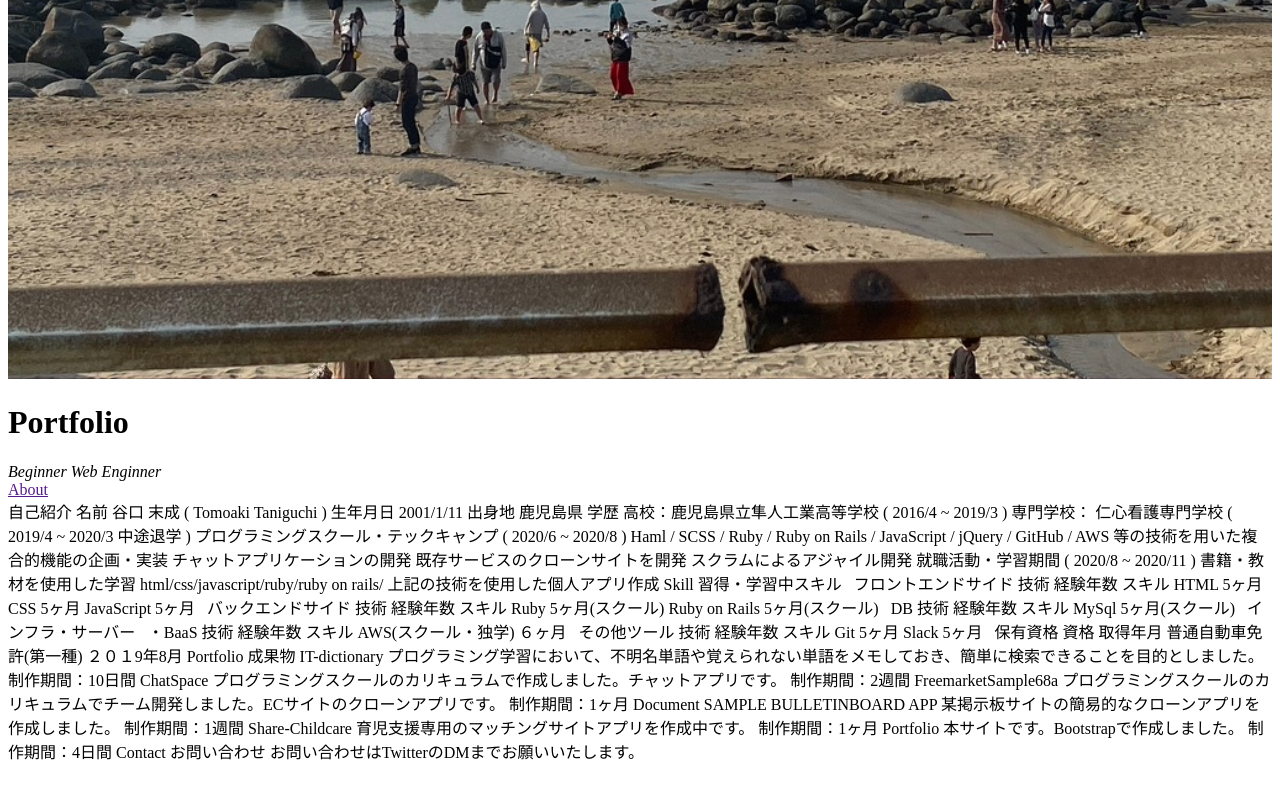
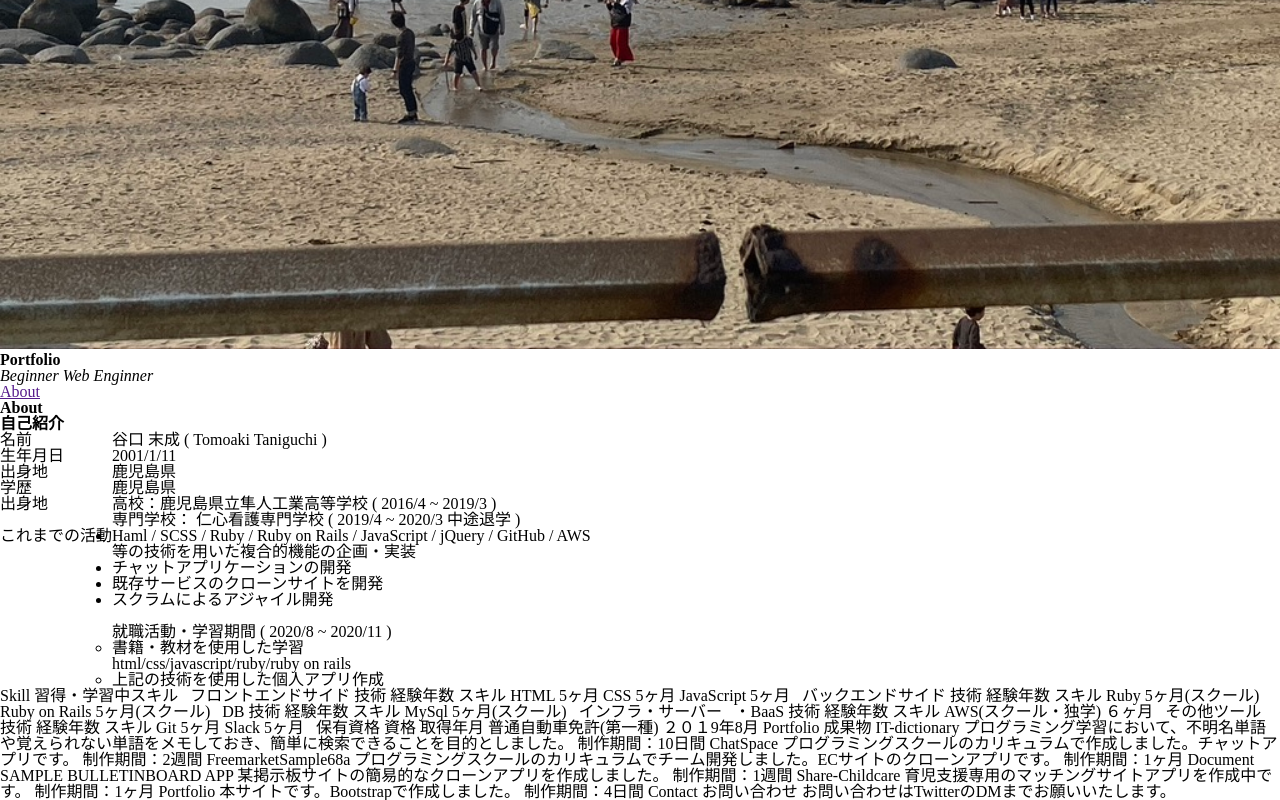
Before and after one commit to tomoaki1169/portfolio, a plain HTML site: page index.html in a window 1280 px wide. Shown: the part 691-1491 px from the top of the page. Before the commit the page ends 1462 px from the top, so only its background shows below. Drawn offline with Linux system fonts and the light colour scheme.

Commit message:
reset css

```diff
--- a/index.html
+++ b/index.html
@@ -42,24 +42,70 @@
       </div>
     </header>
     <!-- section1 -->
-    自己紹介
-    名前	谷口 末成 ( Tomoaki Taniguchi )
-    生年月日	2001/1/11
-    出身地	鹿児島県
-    学歴	高校：鹿児島県立隼人工業高等学校 ( 2016/4 ~ 2019/3 )
-    専門学校： 仁心看護専門学校 ( 2019/4 ~ 2020/3 中途退学 )
+    <section>
+      <div class="container">
+        <div class="row">
+          <div class="about-me">
+            <h5>About</h5>
+            <h2>自己紹介</h2>
+          </div>
+        </div>
+      </div>
+      <div class="container">
+        <div class="introduce">
+          <table class="table1">
+            <tbody>
+              <tr>
+                <td >名前</td>
+                <td >谷口 末成 ( Tomoaki Taniguchi )</td>
+              </tr>
+              <tr>
+                <td >生年月日</td>
+                <td >2001/1/11</td>
+              </tr>
+              <tr>
+                <td >出身地</td>
+                <td >鹿児島県</td>
+              </tr>
+              <tr>
+                <td >学歴</td>
+                <td >鹿児島県</td>
+              </tr>
+              <tr>
+                <td >出身地</td>
+                <td >高校：鹿児島県立隼人工業高等学校 ( 2016/4 ~ 2019/3 )
+                  <br>
+                  専門学校： 仁心看護専門学校 ( 2019/4 ~ 2020/3 中途退学 )</td>
+              </tr>
+              <tr>
+                <td >これまでの活動</td>
+                <td ><ul>
+                  <li>Haml / SCSS / Ruby / Ruby on Rails / JavaScript / jQuery / GitHub / AWS
+                    <br>
+                    等の技術を用いた複合的機能の企画・実装
+                  </li>
+                  <li>チャットアプリケーションの開発</li>
+                  <li>既存サービスのクローンサイトを開発</li>
+                  <li>スクラムによるアジャイル開発</li>
+                  <br>
+                  就職活動・学習期間 ( 2020/8 ~ 2020/11 )
+                  <ul>
+                    <li>
+                      書籍・教材を使用した学習
+                      <br>
+                      html/css/javascript/ruby/ruby on rails
+                    </li>
+                    <li>上記の技術を使用した個人アプリ作成</li>
+                  </ul>
+                </td>
+              </ul>
+              </tr>
+            </tbody>
+          </table>
+        </div>
+      </div>
 
-    プログラミングスクール・テックキャンプ ( 2020/6 ~ 2020/8 )
-    Haml / SCSS / Ruby / Ruby on Rails / JavaScript / jQuery / GitHub / AWS
-    等の技術を用いた複合的機能の企画・実装
-    チャットアプリケーションの開発
-    既存サービスのクローンサイトを開発
-    スクラムによるアジャイル開発
-
-    就職活動・学習期間 ( 2020/8 ~ 2020/11 )
-    書籍・教材を使用した学習
-    html/css/javascript/ruby/ruby on rails/
-    上記の技術を使用した個人アプリ作成
+    </section>
 
     <!-- section2 -->
     Skill
--- a/styles/style.css
+++ b/styles/style.css
@@ -0,0 +1,94 @@
+html, body, div, span, object, iframe,
+h1, h2, h3, h4, h5, h6, p, blockquote, pre,
+abbr, address, cite, code,
+del, dfn, em, img, ins, kbd, q, samp,
+small, strong, sub, sup, var,
+b, i,
+dl, dt, dd, ol, ul, li,
+fieldset, form, label, legend,
+table, caption, tbody, tfoot, thead, tr, th, td,
+article, aside, canvas, details, figcaption, figure,
+footer, header, hgroup, menu, nav, section, summary,
+time, mark, audio, video {
+margin:0;
+padding:0;
+border:0;
+outline:0;
+font-size:100%;
+vertical-align:baseline;
+background:transparent;
+}
+
+body {
+line-height:1;
+}
+
+article,aside,details,figcaption,figure,
+footer,header,hgroup,menu,nav,section {
+display:block;
+}
+
+nav ul {
+list-style:none;
+}
+
+blockquote, q {
+quotes:none;
+}
+
+blockquote:before, blockquote:after,
+q:before, q:after {
+content:'';
+content:none;
+}
+
+a {
+margin:0;
+padding:0;
+font-size:100%;
+vertical-align:baseline;
+background:transparent;
+}
+
+/* change colours to suit your needs */
+ins {
+background-color:#ff9;
+color:#000;
+text-decoration:none;
+}
+
+/* change colours to suit your needs */
+mark {
+background-color:#ff9;
+color:#000;
+font-style:italic;
+font-weight:bold;
+}
+
+del {
+text-decoration: line-through;
+}
+
+abbr[title], dfn[title] {
+border-bottom:1px dotted;
+cursor:help;
+}
+
+table {
+border-collapse:collapse;
+border-spacing:0;
+}
+
+/* change border colour to suit your needs */
+hr {
+display:block;
+height:1px;
+border:0;
+border-top:1px solid #cccccc;
+margin:1em 0;
+padding:0;
+}
+
+input, select {
+vertical-align:middle;
+}
```
